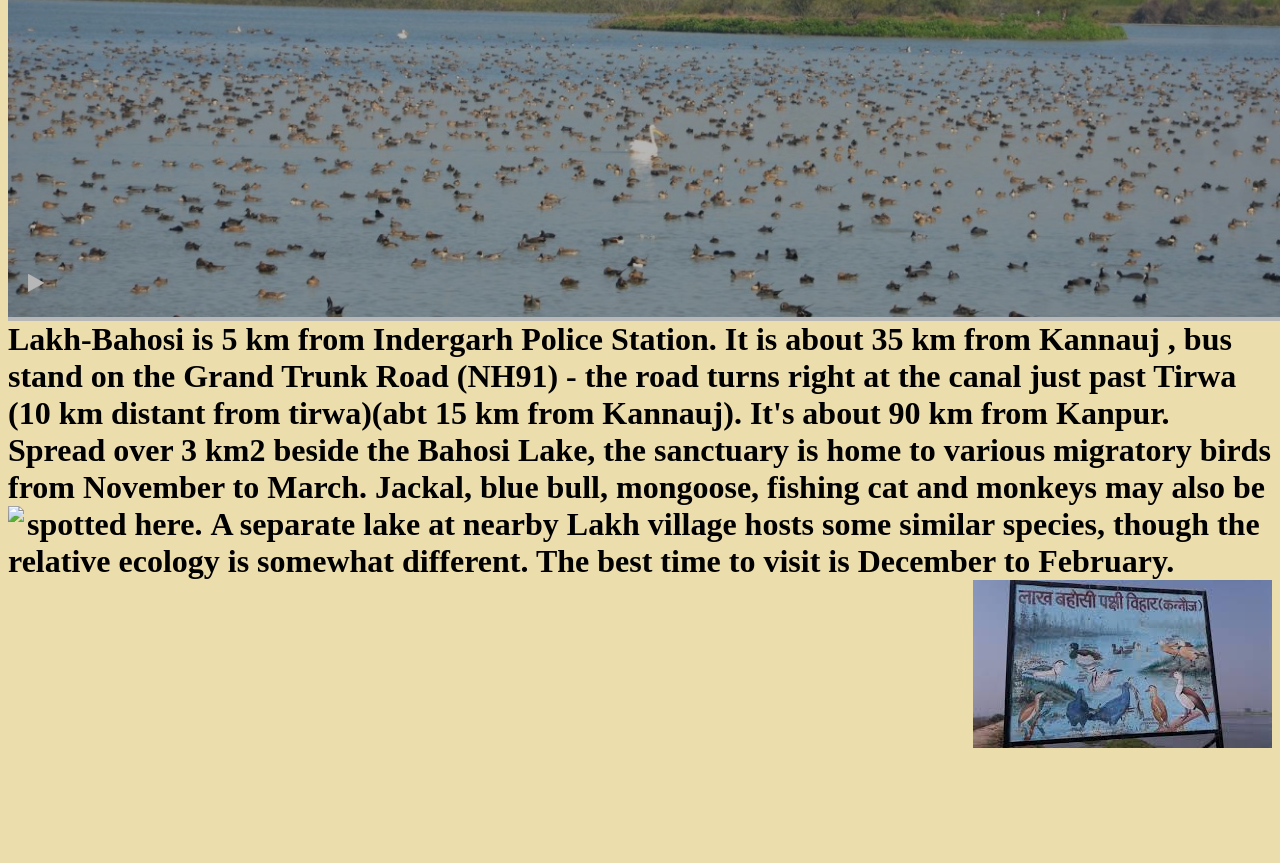
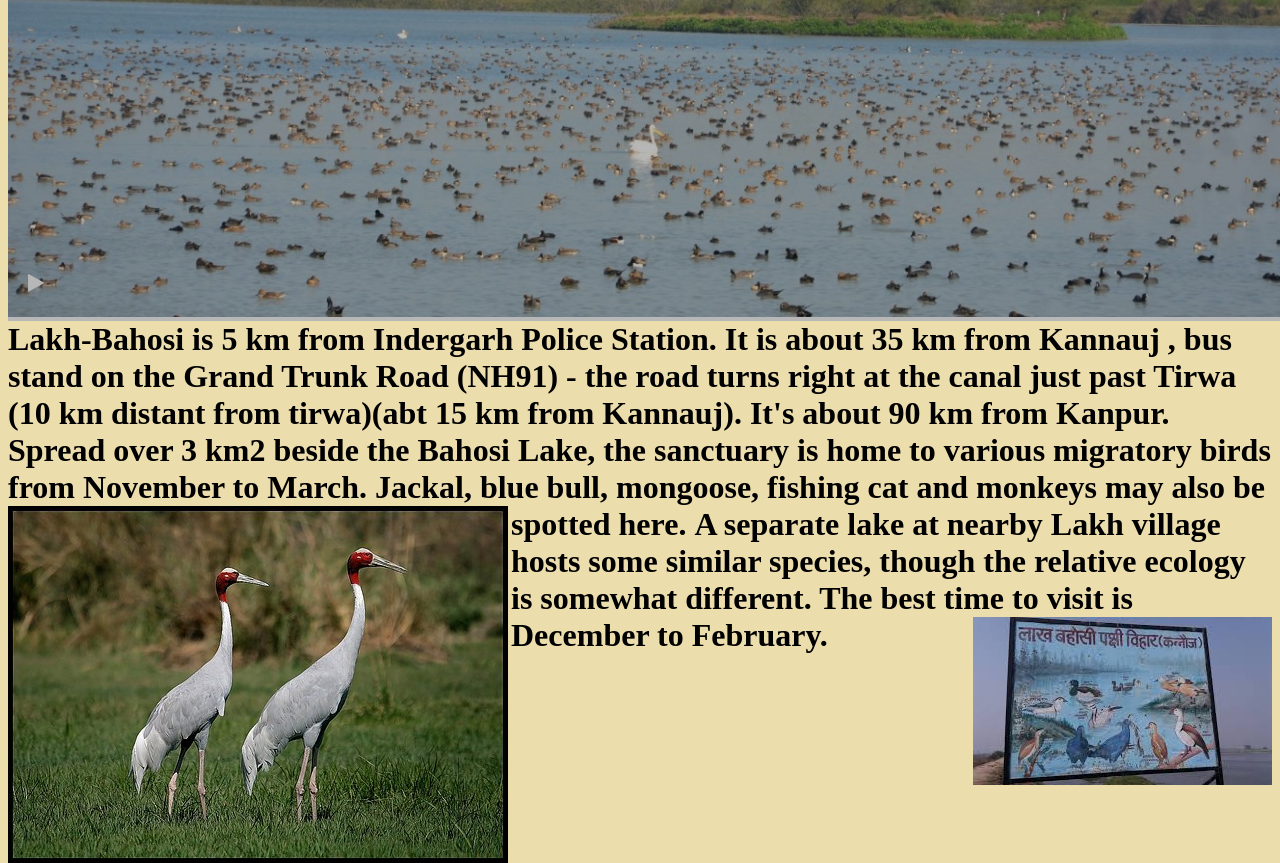
Before and after one commit to Mishraaryan/website, a plain HTML site: page tourism places.html in a window 1280 px wide. Shown: the part 1990-2853 px from the top of the page. Before the commit the page ends 2738 px from the top, so only its background shows below. Drawn offline with Linux system fonts and the light colour scheme.

Commit message:
git commit -m "Initial commit"

```diff
--- a/tourism places.html
+++ b/tourism places.html
@@ -24,7 +24,7 @@ of the most famous Hindu temples (Mandir) in the holy city of Varanasi.
 <img src="pics/ls6.PNG" >
 Lakh-Bahosi is 5 km from Indergarh Police Station. It is about 35 km from Kannauj , bus stand on the Grand Trunk Road (NH91) - the road turns right at the canal just past Tirwa (10 km distant from tirwa)(abt 15 km from Kannauj). It's about 90 km from Kanpur.
 Spread over 3 km2 beside the Bahosi Lake, the sanctuary is home to various migratory birds from November to March. Jackal, blue bull, mongoose, fishing cat and monkeys may also be spotted here.
-<img src="ls4.jpg" align="left">
+<img src="pics/ls4.jpg" align="left">
 A separate lake at nearby Lakh village hosts some similar species, though the relative ecology is somewhat different.
 The best time to visit is December to February.
 <img src="pics/ls2.jpg" align ="right">
```
Also changed, not shown: schools.html (+1 -1 lines).
